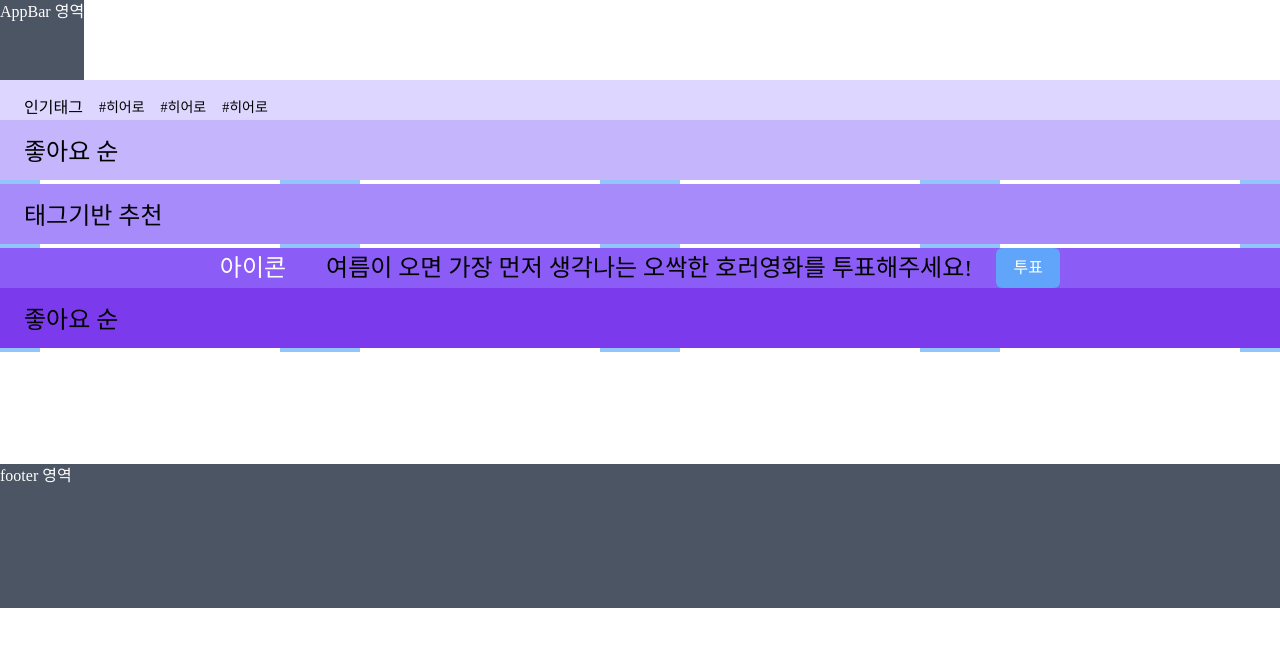
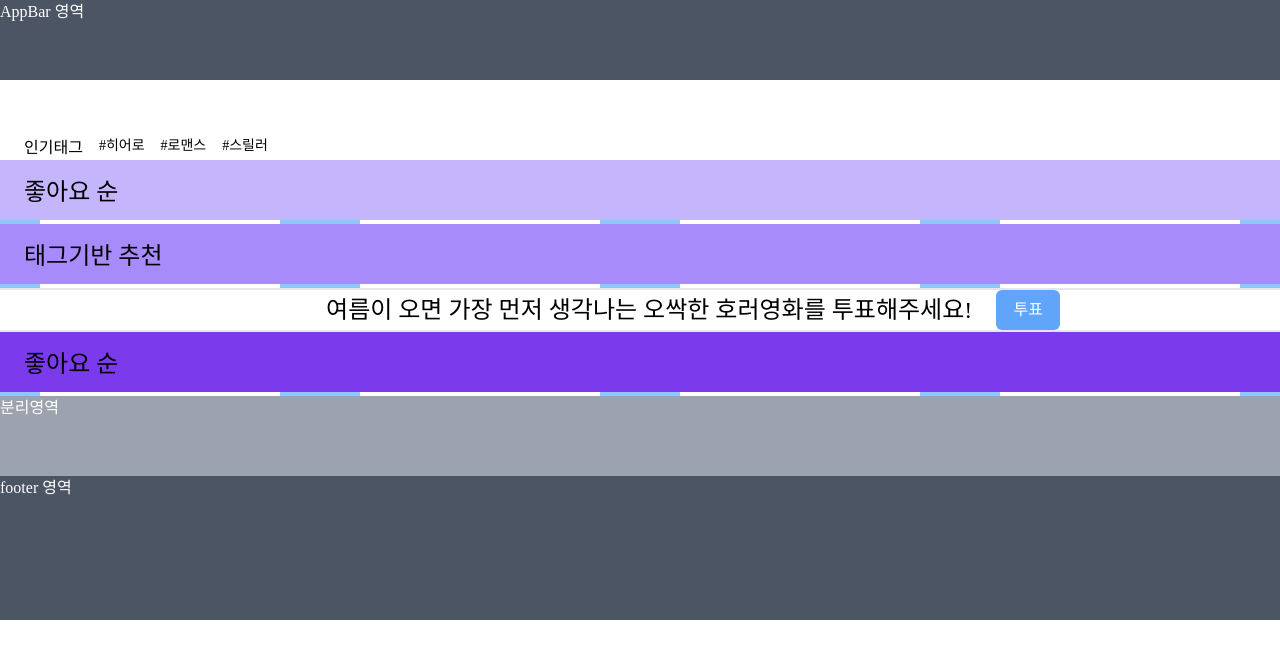
Before and after one commit to 4rhd6gh/moviemang, a React (Create React App) app: page / in a window 1280 px wide. Shown: the top 658 px of the page. Built offline with nearby package versions, Linux system fonts and the light colour scheme; a web font is replaced by a local one.

Commit message:
fix: mainPage 레이아웃 수정
진호님 요청사항 반영해서 다시 commit 하였습니다.

```diff
--- a/src/pages/main/MainPage.jsx
+++ b/src/pages/main/MainPage.jsx
@@ -4,24 +4,26 @@ import Button from "@component/Buttons/Button";
 import { CgTwitter } from "react-icons/cg";
 import { FaHeart, FaRegHeart } from "react-icons/fa";
 import DynamicIcon from "../../components/Icons/DynamicIcon";
+import Appbar from "../common/appbar/Appbar";
 export default function MainPage() {
   // TODO movielist_container 공통 스타일로 빼기
   return (
     // 전체 container
-    <div className="container w-[70%] ml-auto mr-auto pt-20">
+    <div className="container ml-auto mr-auto pt-28">
       {/* 상단 appbar */}
-      <header className="fixed top-0 w-[70%] h-20 bg-gray-600 appbar text-white">
+      <header className="fixed top-0 w-full h-20 text-white bg-gray-600 appbar">
         AppBar 영역
       </header>
+      {/* <Appbar /> */}
       {/* 인기태그 부분 */}
-      <div className="flex items-center w-full pt-4 pl-6 ml-auto mr-auto text-2xl bg-purple-200">
+      <div className="flex pl-6 text-2xl items-centerpt-4 w-[70%] mr-auto ml-auto pt-6">
         <h1 className="text-base">인기태그</h1>
         <p className="ml-4 text-sm">#히어로</p>
-        <p className="ml-4 text-sm">#히어로</p>
-        <p className="ml-4 text-sm">#히어로</p>
+        <p className="ml-4 text-sm">#로맨스</p>
+        <p className="ml-4 text-sm">#스릴러</p>
       </div>
       {/* 영화목록 */}
-      <section className="w-full h-[40vh] pt-4 bg-purple-300">
+      <section className="h-[40vh] pt-4 bg-purple-300 w-[70%] mr-auto ml-auto">
         <h1 className="ml-6 text-2xl">좋아요 순</h1>
         <div className="flex justify-between items-center mt-3 w-[90%] h-[30vh] bg-blue-300 ml-auto mr-auto pr-10 pl-10">
           <div className="w-1/5 h-[27vh] border-white border-2"></div>
@@ -30,7 +32,7 @@ export default function MainPage() {
           <div className="w-1/5 h-[27vh] border-white border-2"></div>
         </div>
       </section>
-      <section className="w-full h-[40vh] pt-4 bg-purple-400">
+      <section className=" w-[70%] mr-auto ml-auto h-[40vh] pt-4 bg-purple-400">
         <h1 className="ml-6 text-2xl">태그기반 추천</h1>
         <div className="flex justify-between items-center mt-3 w-[90%] h-[30vh] bg-blue-300 ml-auto mr-auto pr-10 pl-10">
           <div className="w-1/5 h-[27vh] border-white border-2"></div>
@@ -39,16 +41,16 @@ export default function MainPage() {
           <div className="w-1/5 h-[27vh] border-white border-2"></div>
         </div>
       </section>
-      <aside className="w-full h-[15vh] bg-purple-500 flex items-center justify-center">
+      <aside className="w-full h-[15vh] flex items-center justify-center border-t-2 border-b-2">
         <div className="text-2xl text-white">아이콘</div>
-        <p className="ml-10 text-2xl">
+        <p className="ml-10 text-2xl ">
           여름이 오면 가장 먼저 생각나는 오싹한 호러영화를 투표해주세요!
         </p>
         <button className="w-16 h-10 ml-6 text-white bg-blue-400 rounded-md">
           투표
         </button>
       </aside>
-      <section className="w-full h-[40vh] pt-4 bg-purple-600">
+      <section className="w-[70%] mr-auto ml-auto h-[40vh] pt-4 bg-purple-600">
         <h1 className="ml-6 text-2xl">좋아요 순</h1>
         <div className="flex justify-between items-center mt-3 w-[90%] h-[30vh] bg-blue-300 ml-auto mr-auto pr-10 pl-10">
           <div className="w-1/5 h-[27vh] border-white border-2"></div>
@@ -57,7 +59,8 @@ export default function MainPage() {
           <div className="w-1/5 h-[27vh] border-white border-2"></div>
         </div>
       </section>
-      <footer className="w-full text-white bg-gray-600 h-36 mt-28">
+      <div className="w-full h-20 text-white bg-gray-400">분리영역</div>
+      <footer className="w-full text-white bg-gray-600 h-36 ">
         footer 영역
       </footer>
     </div>
```
